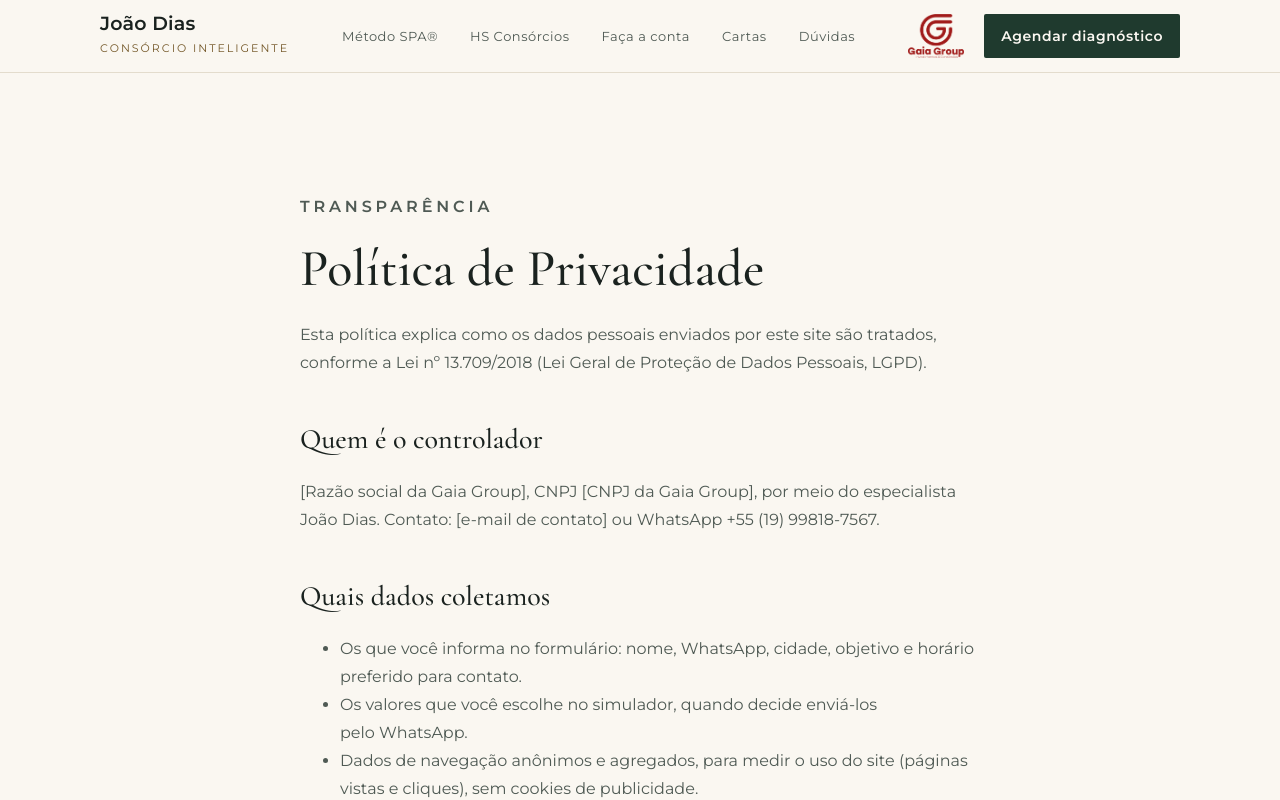
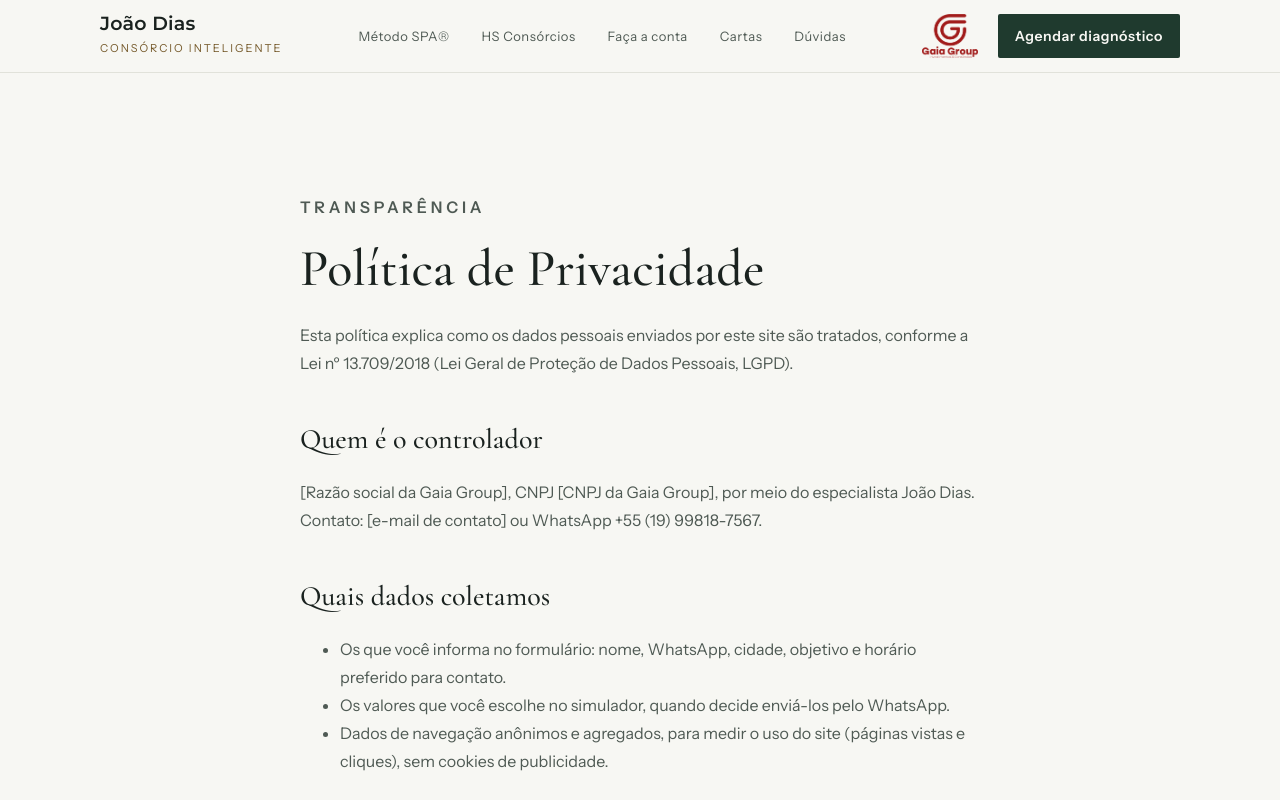
Before and after one commit to joaoc23dias/Consorcio-Inteligente-, a Next.js app: page /privacidade in a window 1280 px wide. Shown: the top 800 px of the page. Built offline with nearby package versions, Linux system fonts and the light colour scheme.

Commit message:
Transições suaves entre seções, paleta marfim e sálvia, fonte Instrument Sans nos textos (Montserrat só na assinatura)
Co-Authored-By: Claude Opus 5.5 <noreply@anthropic.com>
Claude-Session: https://claude.ai/code/session_01PWsREDKrVSqGNK6L7kcVFr

```diff
--- a/app/components/Cartas.jsx
+++ b/app/components/Cartas.jsx
@@ -225,7 +225,7 @@ export default function Cartas() {
           </div>
         </div>
 
-        <p className="cp" style={{ fontSize: 12, marginTop: 48, maxWidth: '68ch' }}>
+        <p className="cp" style={{ fontSize: 12, marginTop: 48, maxWidth: '62ch' }}>
           O valor de negociação de uma carta depende do mercado e das condições da cota. Não há garantia de ágio, prazo de venda ou rentabilidade. Toda transferência está sujeita à análise e aprovação da administradora. A negociação de cartas contempladas é feita entre clientes, com intermediação da Gaia Group; a HS Consórcios não comercializa cotas contempladas e atua na análise e aprovação da transferência.
         </p>
       </div>
--- a/app/components/Comparativo.jsx
+++ b/app/components/Comparativo.jsx
@@ -70,7 +70,7 @@ export default function Comparativo() {
           ))}
         </div>
 
-        <p className="cp" style={{ fontSize: 12, marginTop: 20, maxWidth: '68ch' }}>
+        <p className="cp" style={{ fontSize: 12, marginTop: 20, maxWidth: '62ch' }}>
           Financiamento: números do <a href={C.fonte.url} target="_blank" rel="noopener noreferrer">{C.fonte.texto}</a> para um imóvel de R$ 500 mil com R$ 400 mil financiados: taxa efetiva de {C.financiamento.taxa}, sistema SAC, {C.financiamento.prazo} meses e primeiro pagamento de {brl2.format(C.financiamento.primeiraPrestacao)}. O total soma apenas amortização e juros com essa taxa; seguros, TR e tarifas não entram, então o custo real é maior. Consórcio: tabela HS de referência (out/2026), estrutura operacional de 22% e fundo de reserva de 1%, sem o reajuste anual do grupo. Valores de referência, sujeitos a análise de crédito e às condições de cada contratação.
         </p>
       </div>
--- a/app/components/Footer.jsx
+++ b/app/components/Footer.jsx
@@ -33,7 +33,7 @@ export default function Footer() {
         </div>
       </div>
       <div className="wrap" style={{ marginTop: 40, paddingTop: 24, borderTop: '1px solid var(--rule)', textAlign: 'center' }}>
-        <p style={{ fontFamily: 'var(--sans)', fontWeight: 400, fontSize: 14, letterSpacing: 'normal', color: 'var(--ink-soft)', margin: 0 }}>
+        <p style={{ fontFamily: 'var(--brand)', fontWeight: 400, fontSize: 14, letterSpacing: 'normal', color: 'var(--ink-soft)', margin: 0 }}>
           João Dias | Consórcio Inteligente
         </p>
         <p style={{ fontSize: 12, color: 'var(--ink-muted)', margin: '6px 0 0' }}>© {new Date().getFullYear()} Todos os direitos reservados.</p>
--- a/app/components/Header.jsx
+++ b/app/components/Header.jsx
@@ -2,10 +2,10 @@ import Image from 'next/image';
 
 export default function Header() {
   return (
-    <header style={{ position: 'sticky', top: 0, zIndex: 20, background: 'rgba(250,247,241,.95)', backdropFilter: 'saturate(1.2) blur(6px)', borderBottom: '1px solid var(--rule)' }}>
+    <header style={{ position: 'sticky', top: 0, zIndex: 20, background: 'rgba(247,247,243,.94)', backdropFilter: 'saturate(1.2) blur(6px)', borderBottom: '1px solid var(--rule)' }}>
       <div className="wrap row header-row" style={{ alignItems: 'center', justifyContent: 'space-between', gap: 16, paddingTop: 14, paddingBottom: 14 }}>
         <a href="/#conteudo" style={{ display: 'flex', flexDirection: 'column', textDecoration: 'none' }}>
-          <span className="brand-name" style={{ fontFamily: 'var(--sans)', fontSize: 19, fontWeight: 600, letterSpacing: '.01em', color: 'var(--ink)', lineHeight: 1.1 }}>João Dias</span>
+          <span className="brand-name" style={{ fontFamily: 'var(--brand)', fontSize: 19, fontWeight: 600, letterSpacing: '.01em', color: 'var(--ink)', lineHeight: 1.1 }}>João Dias</span>
           <span className="brand-tag" style={{ fontSize: 11, letterSpacing: '.18em', textTransform: 'uppercase', color: 'var(--gold)', marginTop: 5 }}>Consórcio Inteligente</span>
         </a>
         <nav aria-label="Principal" className="nav">
--- a/app/components/Melhorias.jsx
+++ b/app/components/Melhorias.jsx
@@ -22,7 +22,12 @@ export default function Melhorias() {
         },
         { threshold: 0.12, rootMargin: '0px 0px -40px 0px' }
       );
-      alvos.forEach((el, idx) => (idx === 0 ? el.classList.add('in') : observer.observe(el)));
+      alvos.forEach((el, idx) => {
+        [...el.children].forEach((c, i) => c.style.setProperty('--i', Math.min(i, 6)));
+        if (idx === 0) el.classList.add('in'); else observer.observe(el);
+      });
+      const pausa = document.querySelector('.pausa');
+      if (pausa) observer.observe(pausa);
     }
 
     const clique = (ev) => {
--- a/app/globals.css
+++ b/app/globals.css
@@ -4,8 +4,8 @@
    ============================================ */
 
 :root {
-  --bg: #FAF7F1;
-  --bg-alt: #F1ECE2;
+  --bg: #F7F7F3;
+  --bg-alt: #ECEEE7;
   --surface: #FFFFFF;
   --ink: #1A221F;
   --ink-soft: #4F5A54;
@@ -14,12 +14,14 @@
   --green-hover: #2D5241;
   --gold: #75592A;
   --gold-light: #CDB27A;
-  --rule: #E3DCCD;
-  --rule-strong: #D9CFBC;
+  --rule: #E1E2DA;
+  --rule-strong: #CFD2C6;
   --on-green: #F4EFE6;
   --on-green-soft: #C9D3CC;
   --serif: 'Cormorant Garamond', Georgia, serif;
-  --sans: 'Montserrat', system-ui, sans-serif;
+  --sans: 'Instrument Sans', system-ui, sans-serif;
+  --brand: 'Montserrat', system-ui, sans-serif;
+  --ease: cubic-bezier(.16, 1, .3, 1);
 }
 
 *, *::before, *::after { box-sizing: border-box; }
@@ -67,7 +69,7 @@ a:focus-visible, button:focus-visible, input:focus-visible, summary:focus-visibl
 .chip:hover { border-color: var(--green); }
 .chip[aria-pressed="true"] { background: var(--green); border-color: var(--green); color: var(--bg); font-weight: 600; }
 
-.ph { border: 1px dashed #B9A57A; color: var(--gold); font-size: 13px; display: flex; align-items: center; justify-content: center; text-align: center; padding: 12px; }
+.ph { border: 1px dashed var(--rule-strong); color: var(--gold); font-size: 13px; display: flex; align-items: center; justify-content: center; text-align: center; padding: 12px; }
 
 .row { display: flex; flex-wrap: wrap; }
 .col { min-width: 0; }
@@ -116,9 +118,16 @@ details .cp { padding: 0 0 24px; }
 .timeline li:last-child { padding-bottom: 0; }
 
 /* Entrada suave ao rolar (só com JavaScript e sem preferência por menos movimento) */
-.reveal-on main section > .wrap { opacity: 0; transform: translateY(18px); transition: opacity .8s ease, transform .8s ease; }
-.reveal-on main section > .wrap.in { opacity: 1; transform: none; }
-@media (prefers-reduced-motion: reduce) { .reveal-on main section > .wrap { opacity: 1; transform: none; transition: none; } }
+/* Entrada suave das seções: cada bloco sobe e aparece em cascata */
+.reveal-on main section > .wrap > * { opacity: 0; transform: translateY(28px); transition: opacity 1s var(--ease), transform 1.1s var(--ease); transition-delay: calc(var(--i, 0) * 90ms); }
+.reveal-on main section > .wrap.in > * { opacity: 1; transform: none; }
+.reveal-on .pausa-foto img { transform: scale(1.06); transition: transform 2.4s var(--ease); }
+.reveal-on .pausa.in .pausa-foto img { transform: scale(1); }
+@media (prefers-reduced-motion: reduce) { .reveal-on main section > .wrap > *, .reveal-on .pausa-foto img { opacity: 1; transform: none; transition: none; } }
+
+/* Passagem suave entre fundos: as seções alternadas fundem nas bordas */
+.sec.alt { background: linear-gradient(180deg, var(--bg) 0, var(--bg-alt) 140px, var(--bg-alt) calc(100% - 140px), var(--bg) 100%); }
+
 
 /* Páginas de texto (privacidade) */
 .texto { max-width: 760px; }
@@ -161,7 +170,7 @@ main > section.sec:not(.alt) + section.sec:not(.alt) { box-shadow: inset 0 1px 0
 .barra-mobile { display: none; }
 @media (max-width: 760px) { footer { padding-bottom: 96px !important; } }
 @media (max-width: 760px) {
-  .barra-mobile { display: flex; gap: 8px; position: fixed; left: 0; right: 0; bottom: 0; z-index: 40; padding: 10px 16px calc(10px + env(safe-area-inset-bottom)); background: rgba(250,247,241,.96); border-top: 1px solid var(--rule); transform: translateY(110%); transition: transform .5s cubic-bezier(.16,1,.3,1); }
+  .barra-mobile { display: flex; gap: 8px; position: fixed; left: 0; right: 0; bottom: 0; z-index: 40; padding: 10px 16px calc(10px + env(safe-area-inset-bottom)); background: rgba(247,247,243,.96); border-top: 1px solid var(--rule); transform: translateY(110%); transition: transform .5s cubic-bezier(.16,1,.3,1); }
   .barra-mobile.on { transform: translateY(0); }
   .barra-mobile .btn-pri { flex: 1; justify-content: center; }
   .barra-wa { padding-left: 14px; padding-right: 14px; }
@@ -172,7 +181,7 @@ input[type="range"] { accent-color: var(--green); }
 /* Pausa com foto antes do diagnóstico */
 .pausa { position: relative; min-height: 600px; display: flex; align-items: center; overflow: hidden; }
 .pausa-foto { position: absolute; inset: 0; }
-.pausa-foto::after { content: ''; position: absolute; inset: 0; background: linear-gradient(90deg, rgba(250,247,241,.55) 0%, rgba(250,247,241,0) 45%); }
+.pausa-foto::after { content: ''; position: absolute; inset: 0; background: linear-gradient(90deg, rgba(247,247,243,.55) 0%, rgba(250,247,241,0) 45%); }
 .pausa-wrap { position: relative; width: 100%; }
 .pausa-card { max-width: 440px; background: var(--surface); border: 1px solid var(--rule); padding: 40px; }
 @media (max-width: 760px) {
@@ -185,4 +194,4 @@ input[type="range"] { accent-color: var(--green); }
 /* Acabamento editorial (auditoria impeccable) */
 p, li, dd, figcaption { text-wrap: pretty; }
 .h2, .h3, h4 { text-wrap: balance; }
-p.cp, .lead, footer p { max-width: 68ch; }
+p.cp, .lead, footer p, details p, .nota p, p.nota { max-width: 62ch; }
--- a/app/layout.jsx
+++ b/app/layout.jsx
@@ -2,6 +2,9 @@ import './globals.css';
 import '@fontsource/cormorant-garamond/500.css';
 import '@fontsource/cormorant-garamond/600.css';
 import '@fontsource/cormorant-garamond/500-italic.css';
+import '@fontsource/instrument-sans/400.css';
+import '@fontsource/instrument-sans/500.css';
+import '@fontsource/instrument-sans/600.css';
 import '@fontsource/montserrat/400.css';
 import '@fontsource/montserrat/500.css';
 import '@fontsource/montserrat/600.css';
@@ -29,7 +32,7 @@ export const metadata = {
 };
 
 export const viewport = {
-  themeColor: '#FAF7F1',
+  themeColor: '#F7F7F3',
 };
 
 const texto = (f) => f.a || (f.lista ? f.lista.join('. ') + '.' : f.passos.map((p, i) => `${i + 1}. ${p.t}: ${p.d}`).join(' '));
--- a/app/opengraph-image.jsx
+++ b/app/opengraph-image.jsx
@@ -17,7 +17,7 @@ export default async function OpengraphImage() {
 
   return new ImageResponse(
     (
-      <div style={{ width: '100%', height: '100%', display: 'flex', background: '#FAF7F1' }}>
+      <div style={{ width: '100%', height: '100%', display: 'flex', background: '#F7F7F3' }}>
         <div style={{ display: 'flex', flexDirection: 'column', justifyContent: 'center', padding: '0 64px', width: 720 }}>
           <div style={{ fontFamily: 'Montserrat', fontSize: 16, letterSpacing: 4, color: '#8C7036', textTransform: 'uppercase' }}>
             Planejamento patrimonial
--- a/package.json
+++ b/package.json
@@ -8,6 +8,7 @@
   },
   "dependencies": {
     "@fontsource/cormorant-garamond": "^5.3.0",
+    "@fontsource/instrument-sans": "^5.3.0",
     "@fontsource/montserrat": "^5.3.0",
     "@vercel/analytics": "^2.0.1",
     "lucide-react": "^0.292.0",
```
Also changed, not shown: 1 other file (tests, documents, lock files or other folders).
